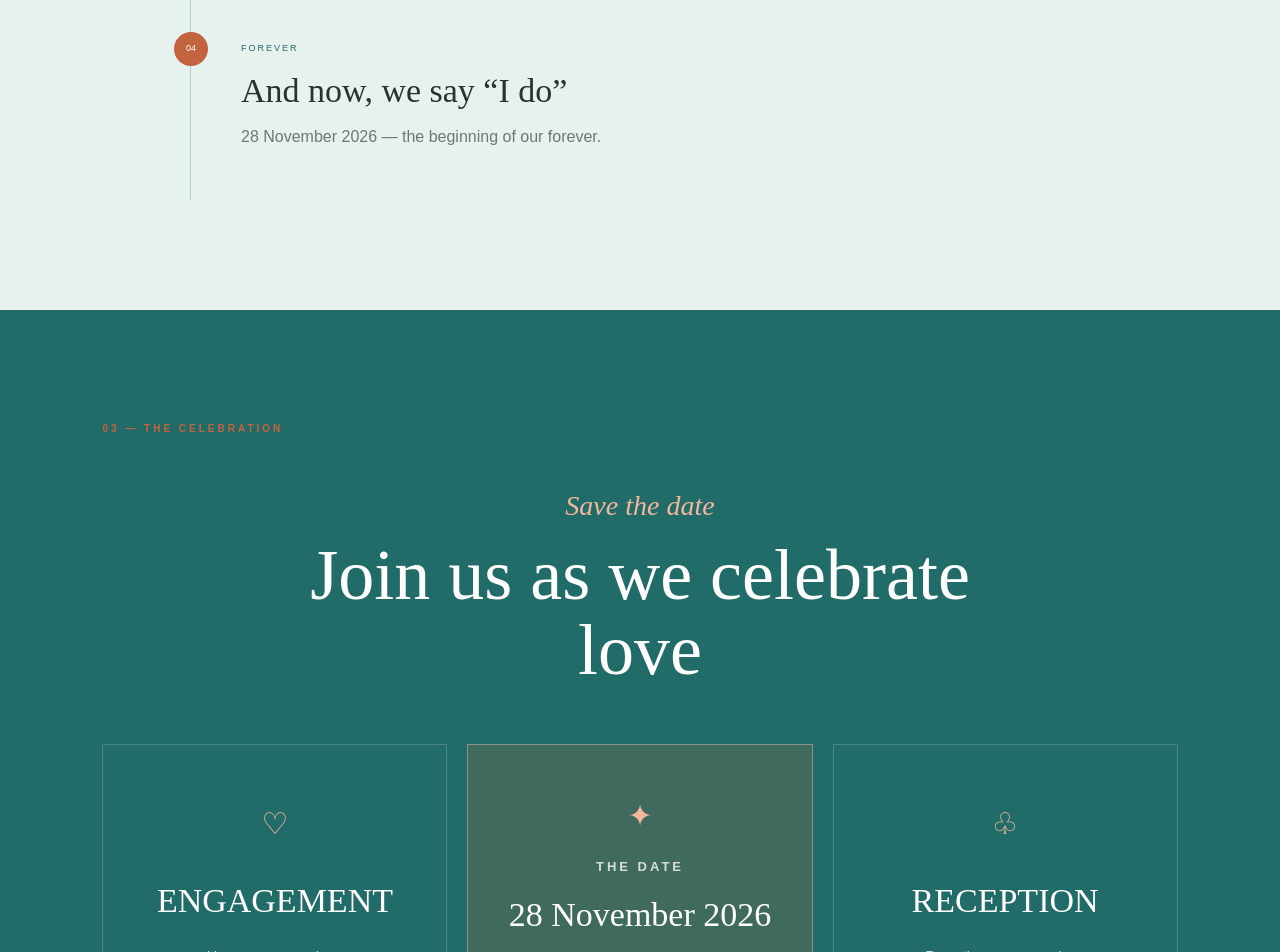
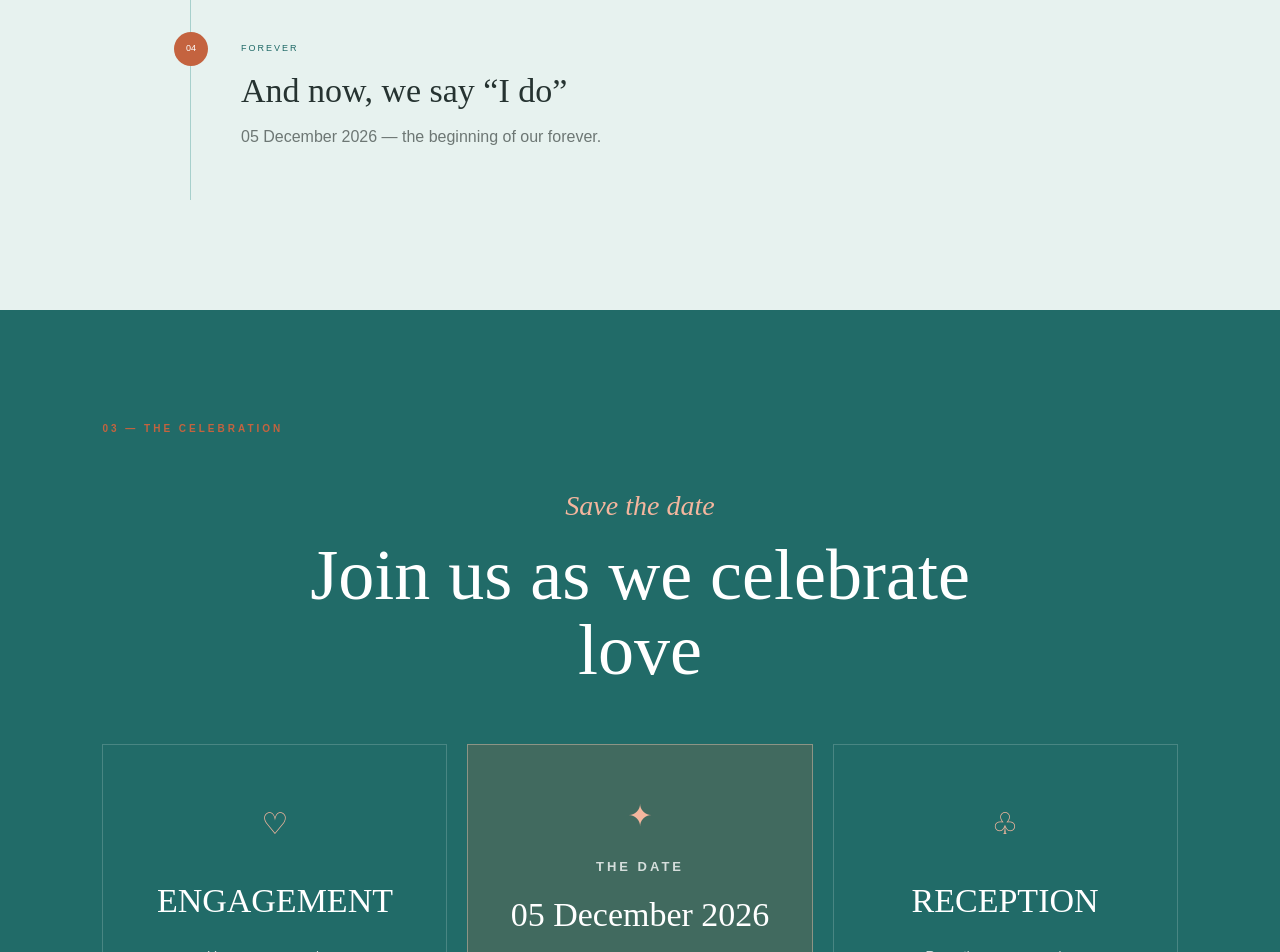
Before and after one commit to jolawale28/T-Oforever26, a Next.js app: page / in a window 1280 px wide. Shown: the part 2220-3172 px from the top of the page. Built offline with nearby package versions, Linux system fonts and the light colour scheme; no server answers.

Commit message:
Update page.tsx

```diff
--- a/app/page.tsx
+++ b/app/page.tsx
@@ -61,7 +61,7 @@ export default function Home() {
               <div className="timeline-dot">04</div>
               <div><span>FOREVER</span>
                 <h3>And now, we say “I do”</h3>
-                <p>28 November 2026 — the beginning of our forever.</p>
+                <p>05 December 2026 — the beginning of our forever.</p>
               </div>
             </article>
           </div>
@@ -85,7 +85,7 @@ export default function Home() {
             <article className="event-card featured">
               <div className="event-icon">✦</div>
               <p className="event-label">THE DATE</p>
-              <h3>28 November 2026</h3>
+              <h3>05 December 2026</h3>
               <p>Come dressed to celebrate, laugh, dance and make memories with us.</p>
               <a className="text-link" href="#rsvp">Confirm your attendance →</a>
             </article>
@@ -170,7 +170,7 @@ export default function Home() {
         <div className="footer-mark">T'O</div>
         <h2>Forever '26</h2>
         <p>Temitope & Oladele</p>
-        <p>25 September 2026 · Ibadan, Nigeria</p>
+        <p>05 December 2026 · Abeokuta, Nigeria</p>
         <p className="hashtag">#TOForever26</p>
       </footer >
       {/* Footer */}
```
